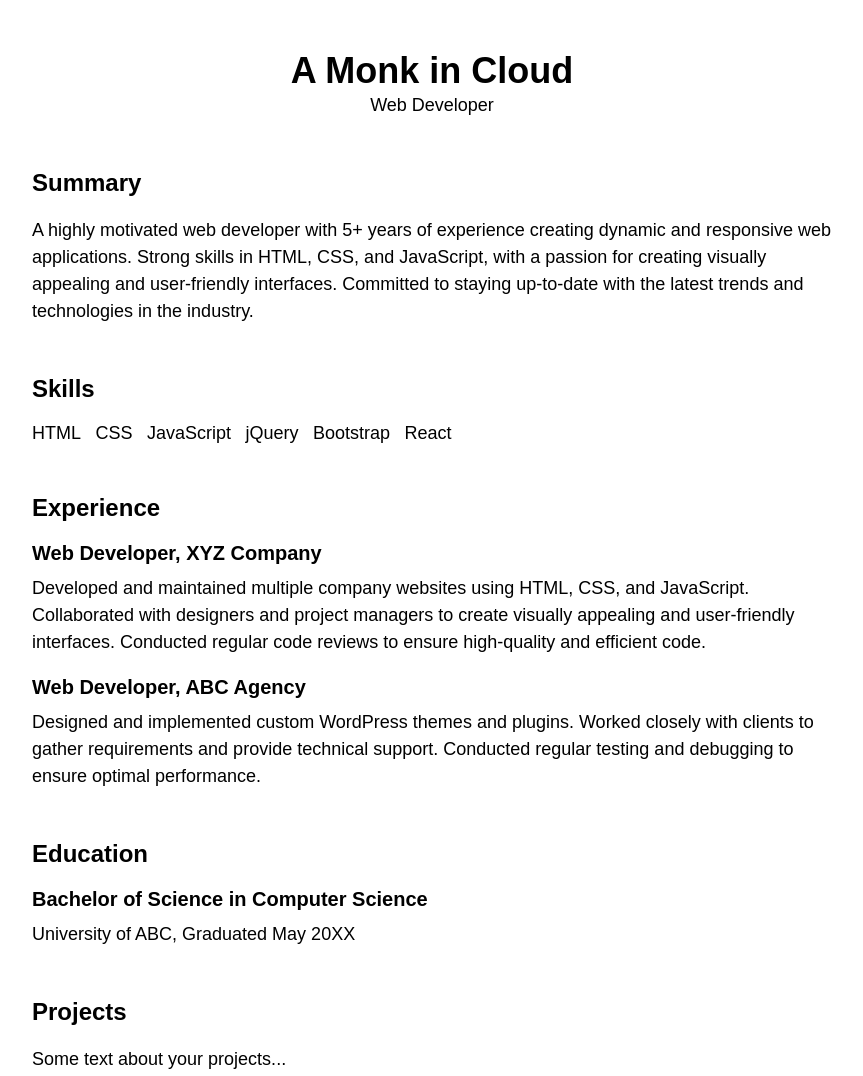
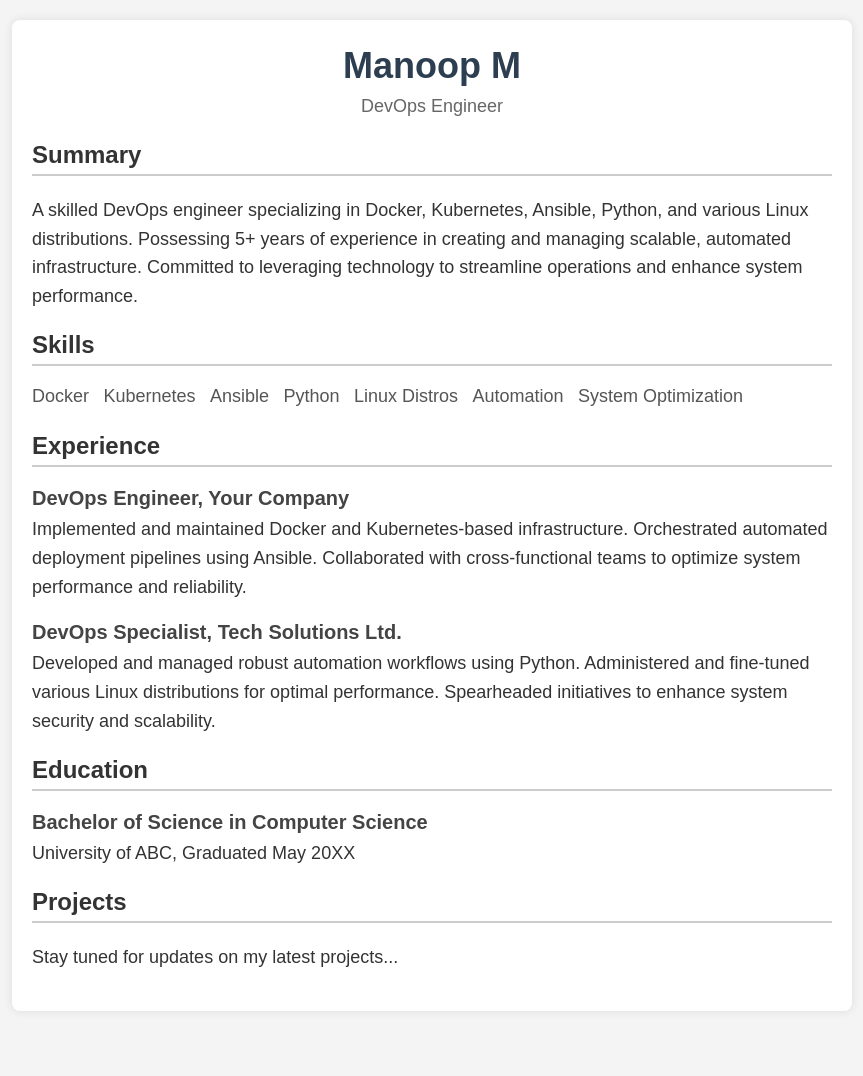
Before and after one commit to manoop98/host-a-resume, a plain HTML site: page index.html in a window 1280 px wide. Shown: the whole page, without its empty margins (208-1071 px from the left). After the commit the page ends 1031 px from the top, so only its background shows below. Drawn offline with Linux system fonts and the light colour scheme.

Commit message:
Update index.html

```diff
--- a/index.html
+++ b/index.html
@@ -1,36 +1,89 @@
 <!DOCTYPE html>
 <html>
 <head>
-	<title>Resume</title>
+	<title>Resume - Manoop M</title>
 	<link rel="stylesheet" type="text/css" href="style.css">
+	<style>
+		body {
+			font-family: Arial, sans-serif;
+			background-color: #f4f4f4;
+			color: #333;
+			margin: 0;
+			padding: 0;
+		}
+		.container {
+			width: 80%;
+			margin: 20px auto;
+			background-color: #fff;
+			padding: 20px;
+			border-radius: 8px;
+			box-shadow: 0 0 10px rgba(0, 0, 0, 0.1);
+		}
+		header {
+			text-align: center;
+			margin-bottom: 20px;
+		}
+		header h1 {
+			color: #333;
+			margin: 5px 0;
+		}
+		header p {
+			color: #666;
+			margin-top: 0;
+		}
+		section {
+			margin-bottom: 20px;
+		}
+		h2 {
+			color: #333;
+			border-bottom: 2px solid #ccc;
+			padding-bottom: 5px;
+		}
+		ul {
+			list-style-type: none;
+			padding-left: 0;
+		}
+		li {
+			margin-bottom: 5px;
+			color: #555;
+		}
+		h3 {
+			color: #444;
+			margin-bottom: 5px;
+		}
+		p {
+			line-height: 1.6;
+		}
+	</style>
 </head>
 <body>
 	<div class="container">
 		<header>
-			<h1>A Monk in Cloud</h1>
-			<p>Web Developer</p>
+			<h1 style="color: #2c3e50;">Manoop M</h1>
+			<p>DevOps Engineer</p>
 		</header>
 		<section>
 			<h2>Summary</h2>
-			<p>A highly motivated web developer with 5+ years of experience creating dynamic and responsive web applications. Strong skills in HTML, CSS, and JavaScript, with a passion for creating visually appealing and user-friendly interfaces. Committed to staying up-to-date with the latest trends and technologies in the industry.</p>
+			<p>A skilled DevOps engineer specializing in Docker, Kubernetes, Ansible, Python, and various Linux distributions. Possessing 5+ years of experience in creating and managing scalable, automated infrastructure. Committed to leveraging technology to streamline operations and enhance system performance.</p>
 		</section>
 		<section>
 			<h2>Skills</h2>
 			<ul>
-				<li>HTML</li>
-				<li>CSS</li>
-				<li>JavaScript</li>
-				<li>jQuery</li>
-				<li>Bootstrap</li>
-				<li>React</li>
+				<li>Docker</li>
+				<li>Kubernetes</li>
+				<li>Ansible</li>
+				<li>Python</li>
+				<li>Linux Distros</li>
+				<li>Automation</li>
+				<li>System Optimization</li>
 			</ul>
 		</section>
 		<section>
 			<h2>Experience</h2>
-			<h3>Web Developer, XYZ Company</h3>
-			<p>Developed and maintained multiple company websites using HTML, CSS, and JavaScript. Collaborated with designers and project managers to create visually appealing and user-friendly interfaces. Conducted regular code reviews to ensure high-quality and efficient code. </p>
-			<h3>Web Developer, ABC Agency</h3>
-			<p>Designed and implemented custom WordPress themes and plugins. Worked closely with clients to gather requirements and provide technical support. Conducted regular testing and debugging to ensure optimal performance.</p>
+			<h3>DevOps Engineer, Your Company</h3>
+			<p>Implemented and maintained Docker and Kubernetes-based infrastructure. Orchestrated automated deployment pipelines using Ansible. Collaborated with cross-functional teams to optimize system performance and reliability.</p>
+			<h3>DevOps Specialist, Tech Solutions Ltd.</h3>
+			<p>Developed and managed robust automation workflows using Python. Administered and fine-tuned various Linux distributions for optimal performance. Spearheaded initiatives to enhance system security and scalability.</p>
 		</section>
 		<section>
 			<h2>Education</h2>
@@ -39,7 +92,7 @@
 		</section>
 		<section id="projects">
 			<h2>Projects</h2>
-			<p>Some text about your projects...</p>
+			<p>Stay tuned for updates on my latest projects...</p>
 		</section>
 	</div>
 </body>
```
